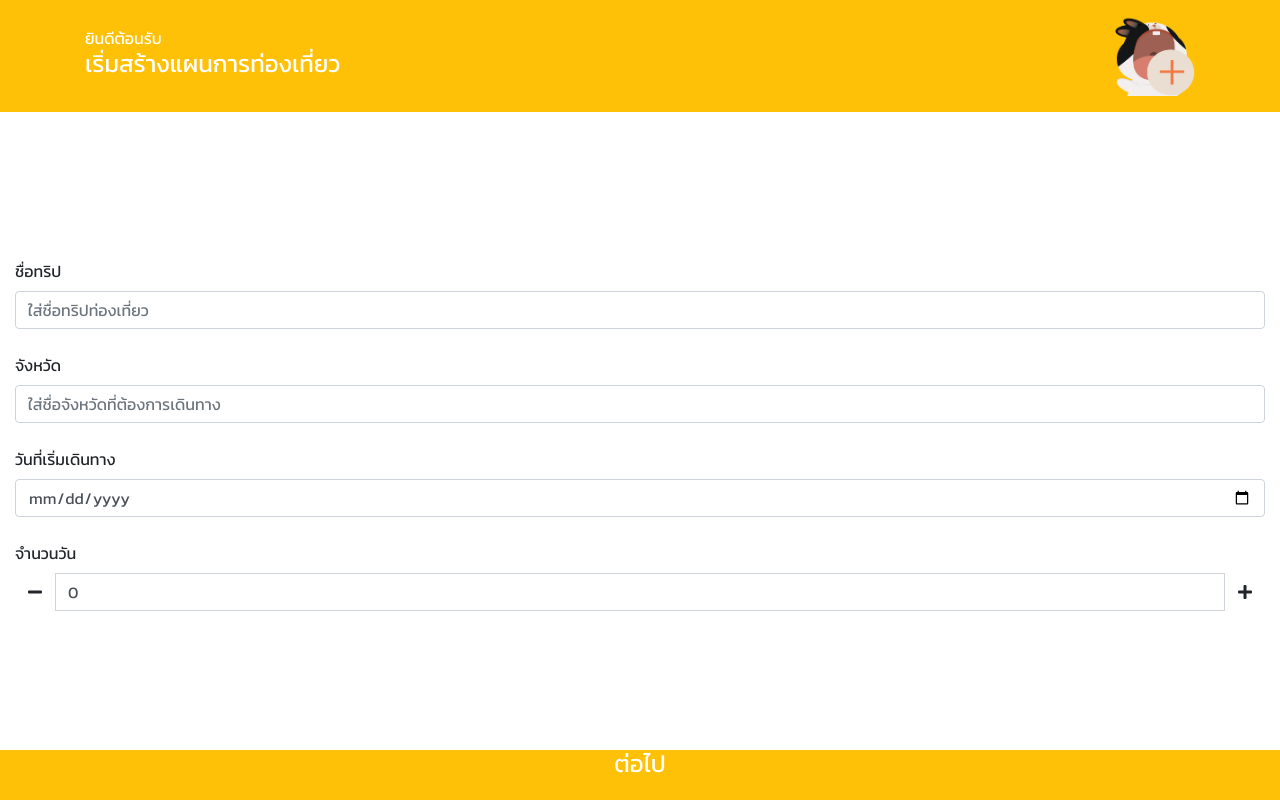
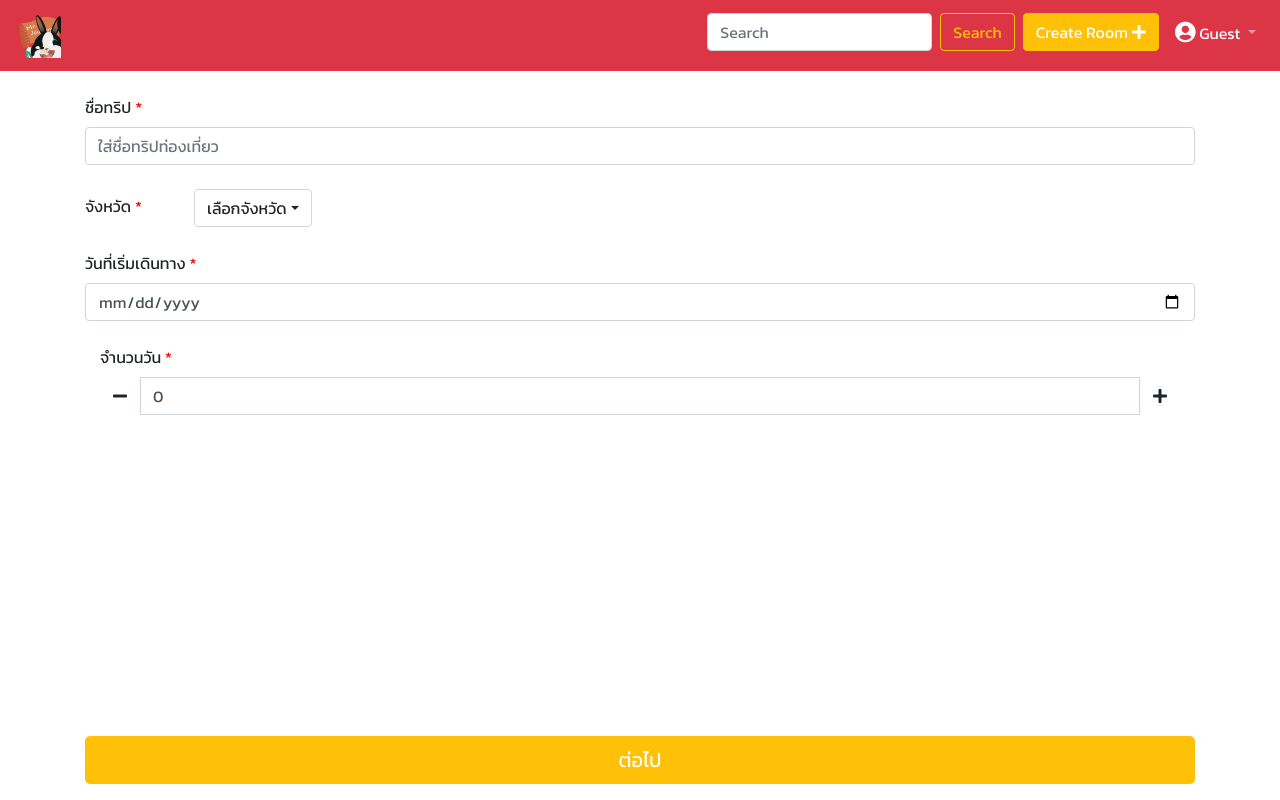
Before and after one commit to romncn/SeniorProject-MrJourney, a React (Create React App) app: page /CreateTrip in a window 1280 px wide. Built offline with nearby package versions, Linux system fonts and the light colour scheme.

Commit message:
[UPDATE]CreateTrip.js

```diff
--- a/src/components/Footer/FooterTripPage.js
+++ b/src/components/Footer/FooterTripPage.js
@@ -4,11 +4,8 @@ import React from 'react';
 const FooterTripPage = (props) => {
 
     return (
-        <div>
-                <footer class="bg-warning text-white text-center" style={{ color: "white",height:50}}>
-                        <h4>{props.footertext}</h4>
-                </footer>
-
+        <div className="container py-3">
+            <button type="button" class="btn btn-warning btn-lg btn-block text-white">{props.footertext}</button>
         </div>
     )
 
--- a/src/linepage/CreateTrip.js
+++ b/src/linepage/CreateTrip.js
@@ -1,17 +1,36 @@
 import React, { useState } from 'react';
 import '../static/css/App.css';
 import { Link } from 'react-router';
-import NavTripPage from '../components/Nav/NavTripPage';
+// import NavTripPage from '../components/Nav/NavTripPage';
+import NavWebPage from '../components/Nav/NavWebPage';
 import FooterTripPage from '../components/Footer/FooterTripPage';
 
 
 const InputFrom = (props) => {
     return (
         <div className="InputFrom">
-            <div class="col pt-4">
-                <label for="exampleInputEmail1">{props.inputname}</label>
+            <div class="pt-4">
+                <label for="exampleInputEmail1">{props.inputname}<span className="p-1" style={{ color: "red" }}>*</span></label>
                 <input type={props.inputtype} class="form-control" id={props.inputid} placeholder={props.textinplaceholder} />
-
+            </div>
+        </div>
+    )
+}
+const SelectProvince = () => {
+    return (
+        <div className="InputFrom">
+            <div class="pt-4">
+                <label for="exampleInputEmail1" >จังหวัด<span className="p-1" style={{ color: "red" }}>*</span></label>
+                <div class="btn-group pl-5">
+                    <button class="btn province-btn dropdown-toggle" type="button" id="dropdownMenuButton" data-toggle="dropdown" aria-haspopup="true" aria-expanded="false">
+                        เลือกจังหวัด
+  </button>
+                    <div class="dropdown-menu" aria-labelledby="dropdownMenuButton">
+                        <a class="dropdown-item" href="#">กรุงเทพ</a>
+                        <a class="dropdown-item" href="#">ระยอง</a>
+                        <a class="dropdown-item" href="#">ชลบุรี</a>
+                    </div>
+                </div>
             </div>
         </div>
     )
@@ -20,7 +39,7 @@ const InputAddDate = () => {
     const [dateNum, setDateNum] = useState(0);
     return (
         <div class="col pt-4">
-            <label for="example-date-input">จำนวนวัน</label>
+            <label for="example-date-input">จำนวนวัน<span className="p-1" style={{ color: "red" }}>*</span></label>
             <div class="input-group">
 
                 <span class="input-group-btn">
@@ -47,18 +66,24 @@ class CreateTrip extends React.Component {
             <div className="flex-wrapper">
 
                 <div className="top-page">
-                    <NavTripPage firsttitle={"ยินดีต้อนรับ"} secondtitle={"เริ่มสร้างแผนการท่องเที่ยว"} ></NavTripPage>
-                </div>
+                    {/* <NavTripPage firsttitle={"ยินดีต้อนรับ"} secondtitle={"เริ่มสร้างแผนการท่องเที่ยว"} ></NavTripPage> */}
+                    <NavWebPage></NavWebPage>
+
                     <div className="content-page">
+                        <div className="container">
                             <form>
                                 <div class="form-group">
                                     <InputFrom inputname="ชื่อทริป" inputtype="email" inputid="exampleInputEmail1" textinplaceholder="ใส่ชื่อทริปท่องเที่ยว"></InputFrom>
-                            <InputFrom inputname="จังหวัด" inputtype="email" inputid="exampleInputEmail1" textinplaceholder="ใส่ชื่อจังหวัดที่ต้องการเดินทาง"></InputFrom>
+                                    {/* <InputFrom inputname="จังหวัด" inputtype="email" inputid="exampleInputEmail1" textinplaceholder="ใส่ชื่อจังหวัดที่ต้องการเดินทาง"></InputFrom> */}
+                                    <SelectProvince></SelectProvince>
                                     <InputFrom inputname="วันที่เริ่มเดินทาง" inputtype="date" inputid="example-date-input" textinplaceholder="mm-dd-yyyy"></InputFrom>
                                     <InputAddDate></InputAddDate>
                                 </div>
                             </form>
                         </div>
+                    </div>
+                </div>
+
                 <div className="buttom-page">
                     <Link to="/CreateTripPerDay" >
                         <FooterTripPage footertext={"ต่อไป"}></FooterTripPage>
--- a/src/static/css/App.css
+++ b/src/static/css/App.css
@@ -5,7 +5,15 @@
     flex-direction: column;
     justify-content: space-between;
 }
-
+/*
+.btn-outline-dark:hover{
+    color: rgb(255, 255, 255);
+    background-color: #f06718;
+    border-color: #f8f8f8;
+} */
+.province-btn{
+    border-color: #d6d6d6;
+}
 body {
     font-family: 'Kanit', sans-serif;
 }
```
Lines whose indentation alone changed are shown as unchanged.
